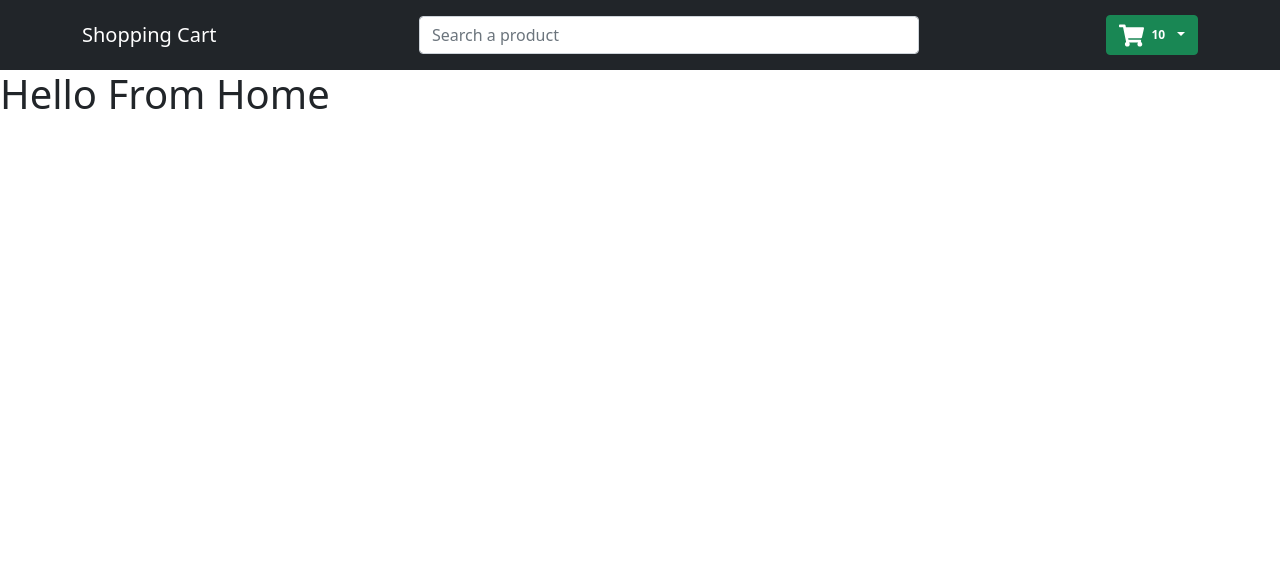
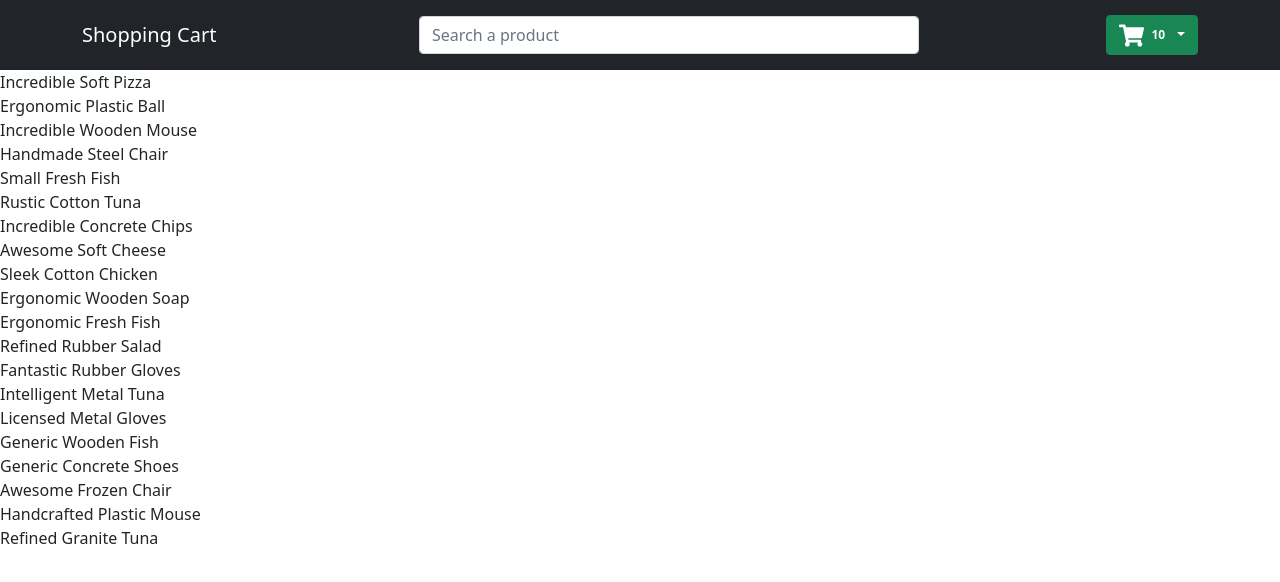
Before and after one commit to AsadUllahShaikh123/e-commerce, a React (Create React App) app: page / in a window 1280 px wide. Shown: the top 582 px of the page. Built offline with nearby package versions, Linux system fonts and the light colour scheme.

Commit message:
done with context api and useContext(),useReducer()

```diff
--- a/src/assets/Home/Home.jsx
+++ b/src/assets/Home/Home.jsx
@@ -1,8 +1,17 @@
 import React from 'react'
+import { CartState } from '../context/Context'
 
 const Home = () => {
+
+  let {state:{products}}= CartState();
+
   return (
-    <h1>Hello From Home</h1>
+    <div className='home'>
+      {/* <Filters/> */}
+      <div className='productContainer'>
+          {products.map(value=> <span key={value.name}>{value.name}<br/></span> )}
+      </div>
+    </div>
   )
 }
 
--- a/src/assets/context/Context.jsx
+++ b/src/assets/context/Context.jsx
@@ -1,5 +1,8 @@
-import React, { createContext } from "react";
+import React, { createContext, useContext, useReducer } from "react";
 import faker from 'faker'
+import { cartReducer } from "./Reducer";
+
+const Cart = createContext();
 
 const Context = ({children}) => {
 
@@ -14,9 +17,16 @@ const Context = ({children}) => {
 
   }))
 
-  const Cart = createContext();
+  const [state, dispatch] = useReducer(cartReducer,{
+    products,
+    cart:[]
+  })
 
-  return <Cart.Provider>{children}</Cart.Provider>;
+  return <Cart.Provider value={{state,dispatch}}>{children}</Cart.Provider>;
 };
 
 export default Context;
+
+export  const CartState = ()=>{
+  return useContext(Cart);
+}
--- a/src/assets/context/Reducer.jsx
+++ b/src/assets/context/Reducer.jsx
@@ -0,0 +1,8 @@
+export const cartReducer = (state,action)=>{
+    switch (action.type) {
+
+
+      default:
+        return state;
+    }
+}
```
